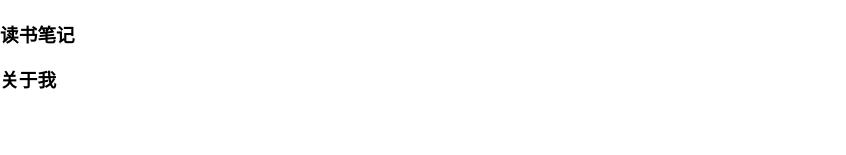
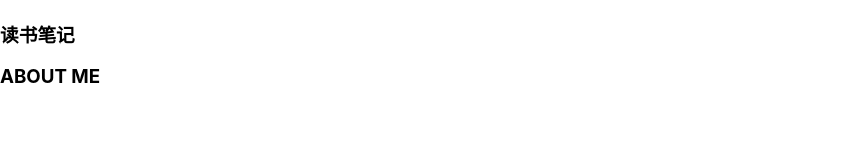
Before and after one commit to pengxiaohua/my-blog-web, a React app: page / in a window 1280 px wide. Shown: the part 238-393 px from the top of the page, without its empty margins (0-846 px from the left). Built offline with nearby package versions, Linux system fonts and the light colour scheme.

Commit message:
feat: 修改菜单

```diff
--- a/src/home/index.tsx
+++ b/src/home/index.tsx
@@ -12,7 +12,7 @@ const HomePage: FC = () => {
         <h3>技术</h3>
         <h3>随想</h3>
         <h3>读书笔记</h3>
-        <h3>关于我</h3>
+        <h3>ABOUT ME</h3>
         <Footer />
     </div>
   )
```
